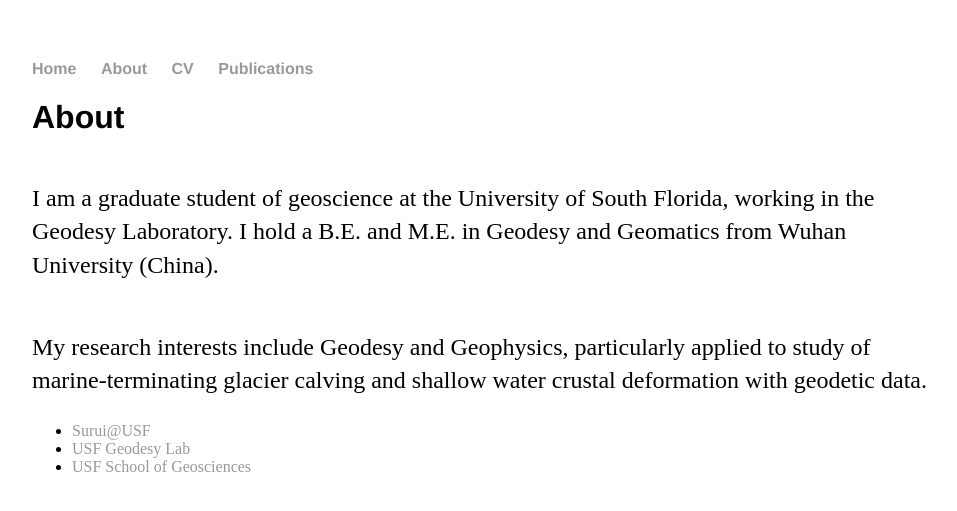
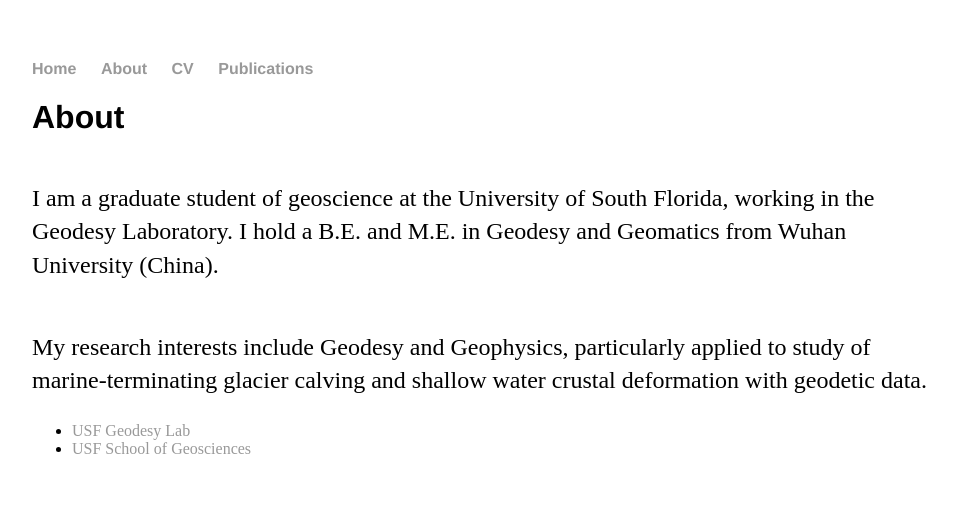
Before and after one commit to suruixie/suruixie.github.io, a Jekyll site: the page built from about/index.html, in a window 1280 px wide. Shown: the top 511 px of the page, without its empty margins (160-1117 px from the left). Built offline with Jekyll 4.4.1, drawn with Linux system fonts in a browser that asks for light colours.

Commit message:
Update index.html

```diff
--- a/about/index.html
+++ b/about/index.html
@@ -8,7 +8,6 @@ title: About Surui Xie
 	<p><span class="line">I am a graduate student of geoscience at the University of South Florida, working in the Geodesy Laboratory. I hold a B.E. and M.E. in Geodesy and Geomatics from Wuhan University (China).</span></p>
 	<p><span class="line">My research interests include Geodesy and Geophysics, particularly applied to study of marine-terminating glacier calving and shallow water crustal deformation with geodetic data.</span></p>
 	<ul class="contacts">
-		<li><a href="http://hennarot.forest.usf.edu/main/depts/geosci/students/suruixie/">Surui@USF</a></li>
 		<li><a href="http://labs.cas.usf.edu/geodesy/">USF Geodesy Lab</a></li>
 		<li><a href="http://hennarot.forest.usf.edu/main/depts/geosci/">USF School of Geosciences</a></li>
 	</ul>
```
